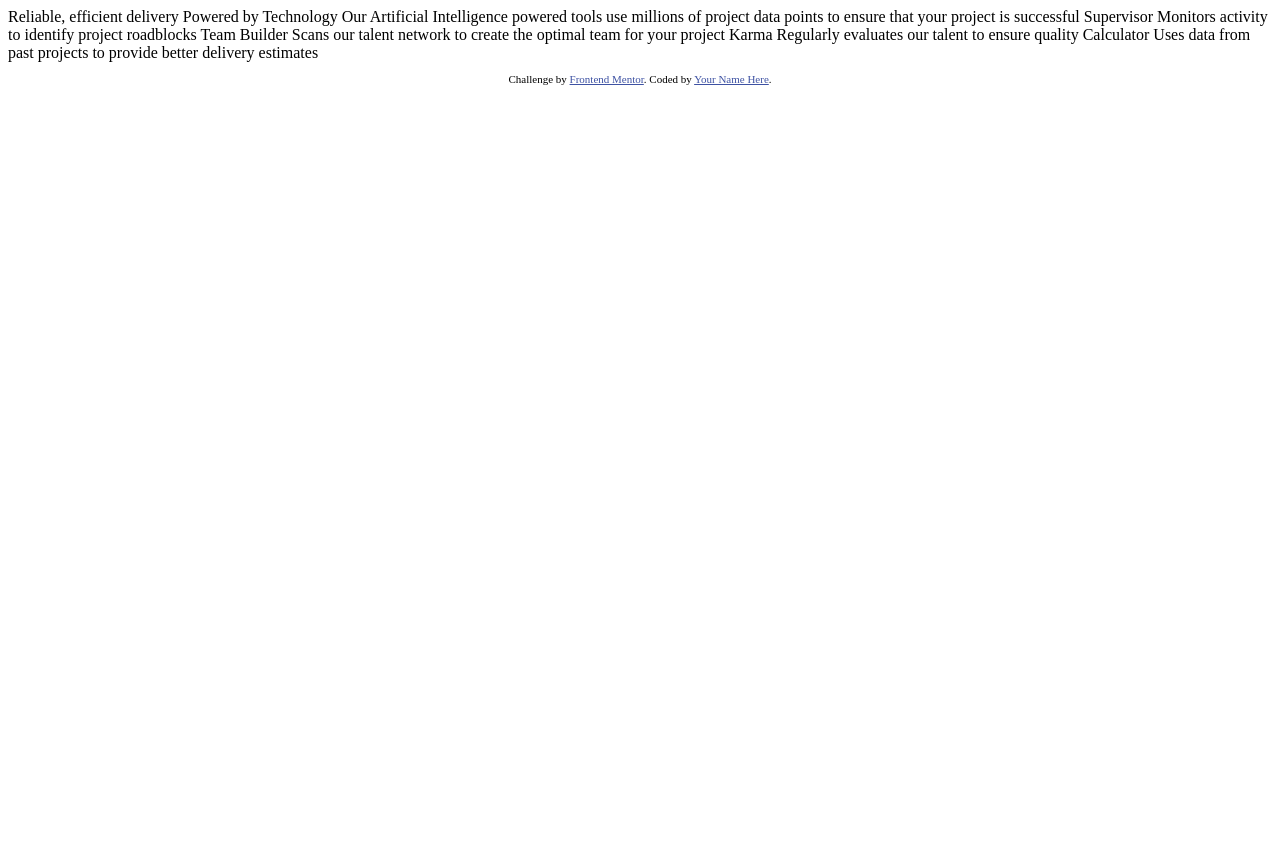
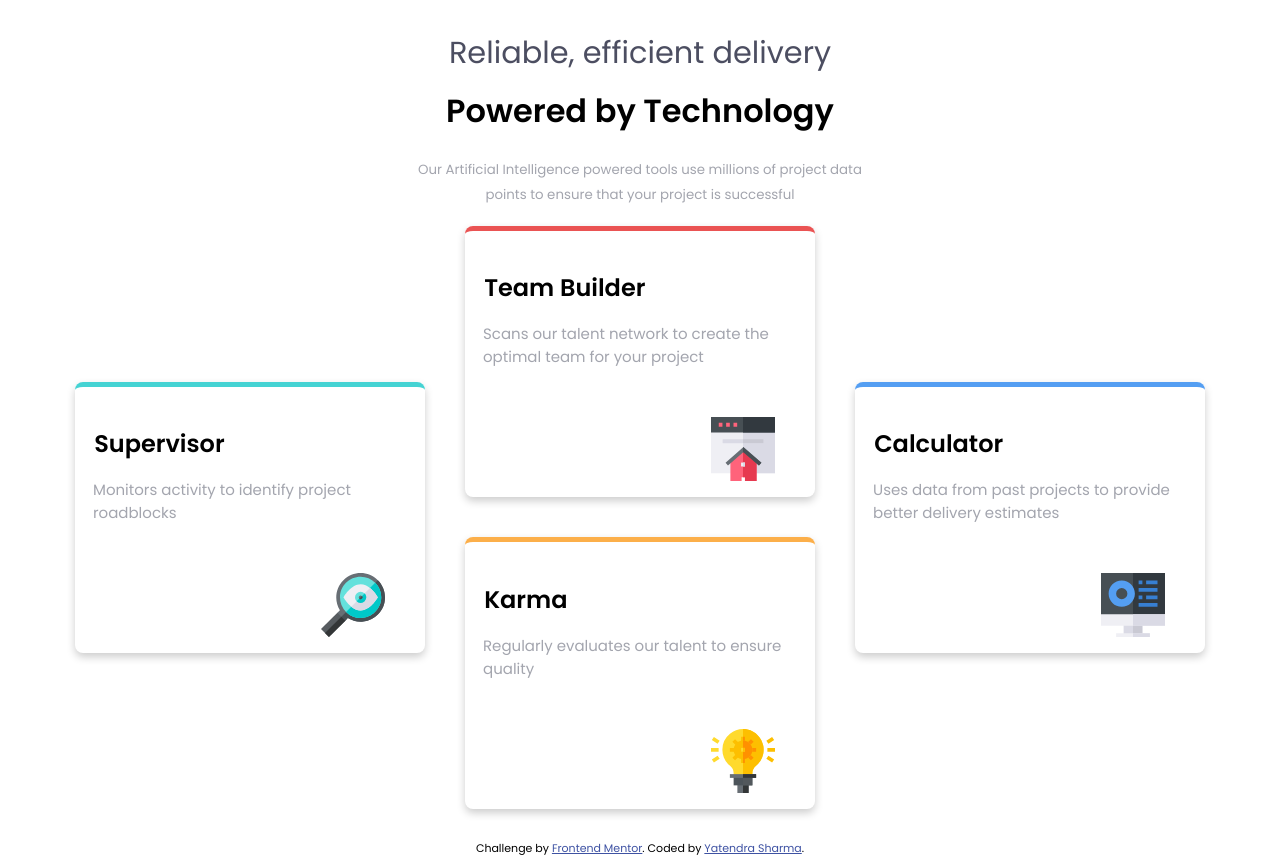
Before and after one commit to sharmayatendra/four-card-section, a plain HTML site: page index.html in a window 1280 px wide. Before the commit the page ends 800 px from the top, so only its background shows below. Drawn offline with Linux system fonts and the light colour scheme.

Commit message:
final design done

```diff
--- a/index.html
+++ b/index.html
@@ -4,7 +4,8 @@
   <meta charset="UTF-8">
   <meta name="viewport" content="width=device-width, initial-scale=1.0"> <!-- displays site properly based on user's device -->
 
-  <link rel="icon" type="image/png" sizes="32x32" href="./images/favicon-32x32.png">
+  <link rel="icon" type="image/png" sizes="32x32" href="./image/favicon-32x32.png">
+  <link rel="stylesheet" href="style.css">
 
   <title>Frontend Mentor | Four card feature section</title>
 
@@ -15,31 +16,58 @@
   </style>
 </head>
 <body>
+  <div class="container">
+  <p class="container__para">Reliable, efficient delivery</p>
+  <h1 class="container__heading">Powered by Technology</h1>
 
-  Reliable, efficient delivery
-  Powered by Technology
+  <small class="container__small grayish-blue-font">Our Artificial Intelligence powered tools use millions of project data points
+  to ensure that your project is successful</small>
+</div>
 
-  Our Artificial Intelligence powered tools use millions of project data points
-  to ensure that your project is successful
+<main class="bigcontainer">
+  <div class="container__left">
+  <div class="supervisor">
+  <h2 class="supervisor__heading">Supervisor</h2>
+  <p class="supervisor__para grayish-blue-font">Monitors activity to identify project roadblocks</p>
+  <img class="supervisor__image" src="./image/icon-supervisor.svg" alt="supervisor">
+</div>
+</div>
 
-  Supervisor
-  Monitors activity to identify project roadblocks
 
-  Team Builder
-  Scans our talent network to create the optimal team for your project
+  <div class="container__center">
 
-  Karma
-  Regularly evaluates our talent to ensure quality
+  <div class="teambuilder">
+  <h2 class="teambuilder__heading">Team Builder</h2>
+  <p class="teambuilder__para grayish-blue-font">Scans our talent network to create the optimal team for your project</p>
+  <img class="teambuilder__image" src="./image/icon-team-builder.svg" alt="team-builder">
+</div>
 
-  Calculator
-  Uses data from past projects to provide better delivery estimates
+  <div class="karma">
+  <h2 class="karma__heading">Karma</h2>
+  <p class="karma__para grayish-blue-font">Regularly evaluates our talent to ensure quality</p>
+  <img class="karma__image" src="./image/icon-karma.svg" alt="karma">
+</div>
+</div>
+
+  <div class="container__right">
+
+  <div class="calculator">
+  <h2 class="calculator__heading">Calculator</h2>
+  <p class="calculator__para grayish-blue-font">Uses data from past projects to provide better delivery estimates</p>
+  <img class="calculator__image" src="./image/icon-calculator.svg" alt="calculator">
+
+</div>
+</div>
+
+</main>
 
 
   <footer>
     <p class="attribution">
       Challenge by <a href="https://www.frontendmentor.io?ref=challenge" target="_blank">Frontend Mentor</a>.
-      Coded by <a href="#">Your Name Here</a>.
+      Coded by <a href="#">Yatendra Sharma</a>.
     </p>
   </footer>
+
 </body>
 </html>
--- /dev/null
+++ b/style.css
@@ -0,0 +1,190 @@
+@import url('https://fonts.googleapis.com/css2?family=Poppins:ital,wght@0,400;0,600;1,200&display=swap');
+:root {
+    /* primary color */
+    --red: hsl(0,78%,62%);
+    --cyan: hsl(180,62%,55%);
+    --orange: hsl(34,97%,64%);
+    --blue: hsl(212,86%,64%);
+    /* neutral color */
+    --very-dark-blue: hsl(234,12%,34%);
+    --grayish-blue: hsl(229,6%,66%);
+    --very-light-gray: hsl(0,0%,98);
+}
+
+body {
+    background-color: var(--very-light-gray);
+    font-family: 'Poppins', sans-serif;
+}
+.grayish-blue-font {
+    color: var(--grayish-blue);
+}
+.container {
+    margin-top: 4em;
+    text-align: center;
+    width: 480px;
+    display: block;
+    margin: auto;
+
+}
+.container__para {
+    font-weight: 200;
+    font-size: 1.9rem;
+    color: var(--very-dark-blue);
+}
+
+.container__heading {
+    margin-top: -20px;
+}
+/* supervisor*/
+
+.supervisor {
+    background-color: var(--very-light-gray);
+    border-radius: 0.5em;
+    border-top: 5px solid var(--cyan);
+    width: 350px;
+    box-shadow: 0 4px 8px 0 rgba(0,0,0,0.2);
+    margin: 20px;
+}
+
+.supervisor__heading {
+
+    padding: 0.8em;
+}
+
+.supervisor__para {
+    padding: 1.2em;
+    margin-top: -40px;
+    font-size
+    : 15px;
+}
+
+.supervisor__image {
+    display: block;
+    padding: 1rem;
+    position: relative;
+    left: 230px;
+}
+
+/* teambuilder*/
+
+.teambuilder {
+    background-color: var(--very-light-gray);
+    border-radius: 0.5em;
+    border-top: 5px solid var(--red);
+    width: 350px;
+    box-shadow: 0 4px 8px 0 rgba(0,0,0,0.2);
+    margin: 20px;
+}
+
+.teambuilder__heading {
+
+    padding: 0.8em;
+}
+
+.teambuilder__para {
+    padding: 1.2em;
+    margin-top: -40px;
+    font-size: 15px;
+}
+
+.teambuilder__image {
+    display: block;
+    padding: 1rem;
+    position: relative;
+    left: 230px;
+}
+
+/* karma */
+
+.karma {
+    background-color: var(--very-light-gray);
+    border-radius: 0.5em;
+    border-top: 5px solid var(--orange);
+    width: 350px;
+    box-shadow: 0 4px 8px 0 rgba(0,0,0,0.2);
+    margin: 20px;
+
+}
+
+.karma__heading {
+
+    padding: 0.8em;
+}
+
+.karma__para {
+    padding: 1.2em;
+    margin-top: -40px;
+    font-size: 15px;
+}
+
+.karma__image {
+    display: block;
+    padding: 1rem;
+    position: relative;
+    left: 230px;
+}
+
+/* calculator */
+
+.calculator {
+    background-color: var(--very-light-gray);
+    border-radius: 0.5em;
+    border-top: 5px solid var(--blue);
+    width: 350px;
+    box-shadow: 0 4px 8px 0 rgba(0,0,0,0.2);
+    margin: 20px;
+}
+
+.calculator__heading {
+
+    padding: 0.8em;
+}
+
+.calculator__para {
+    padding: 1.2em;
+    margin-top: -40px;
+    font-size: 15px;
+}
+
+.calculator__image {
+    display: block;
+    padding: 1rem;
+    position: relative;
+    left: 230px;
+}
+
+
+.bigcontainer {
+    width: 100%;
+    display: flex;
+    align-items: center;
+    justify-content: center;
+}
+
+.container__center {
+    display: inline-flex;
+    flex-direction: column;
+
+
+
+}
+
+.container__left {
+    display: inline-flex;
+    flex-direction: column;
+
+}
+.container__right {
+    display: inline-flex;
+    flex-direction: column;
+}
+
+@media screen and (max-width: 375px) {
+    .bigcontainer {
+        width: 100%;
+        display: flex;
+        flex-direction: column;
+
+    }
+
+}
```
